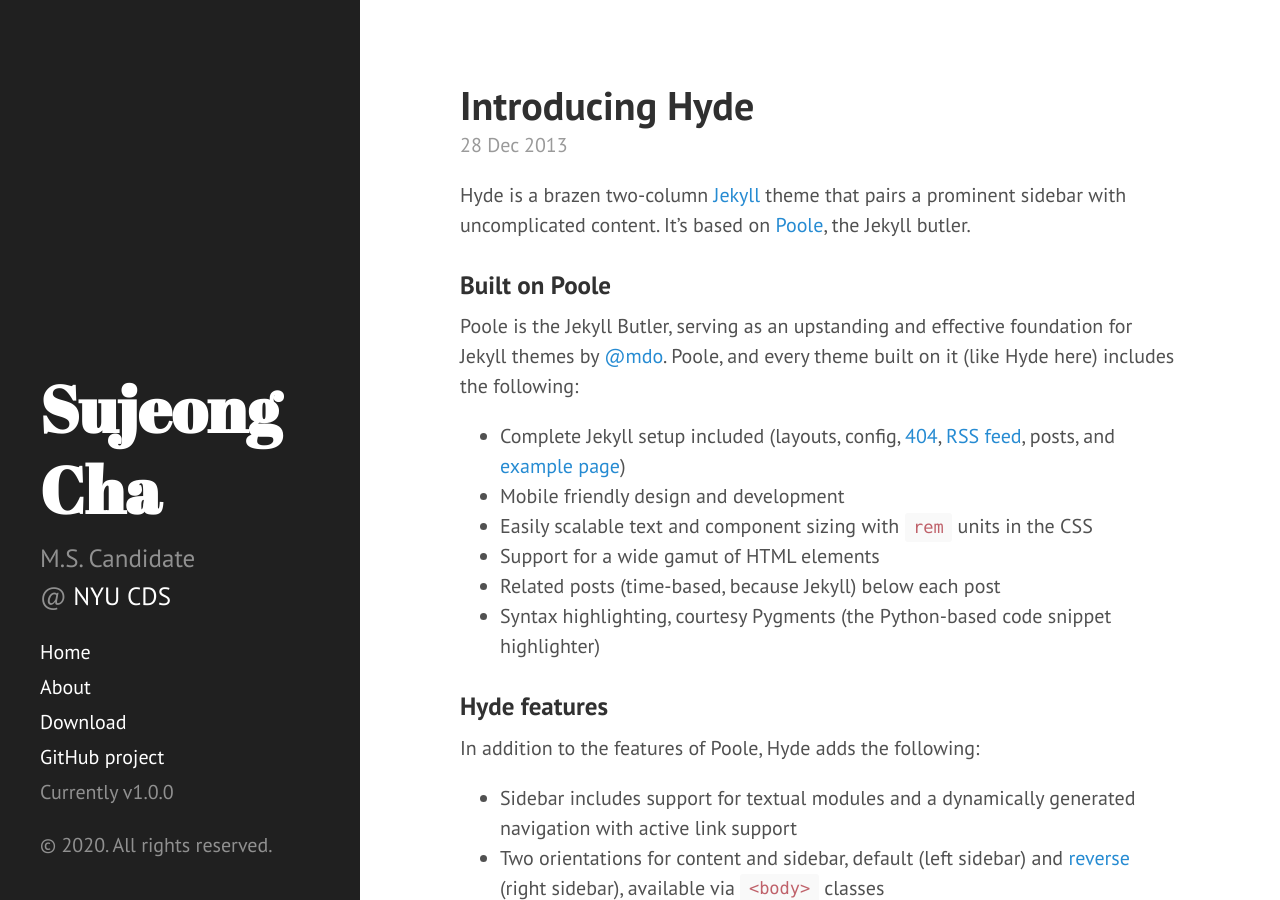
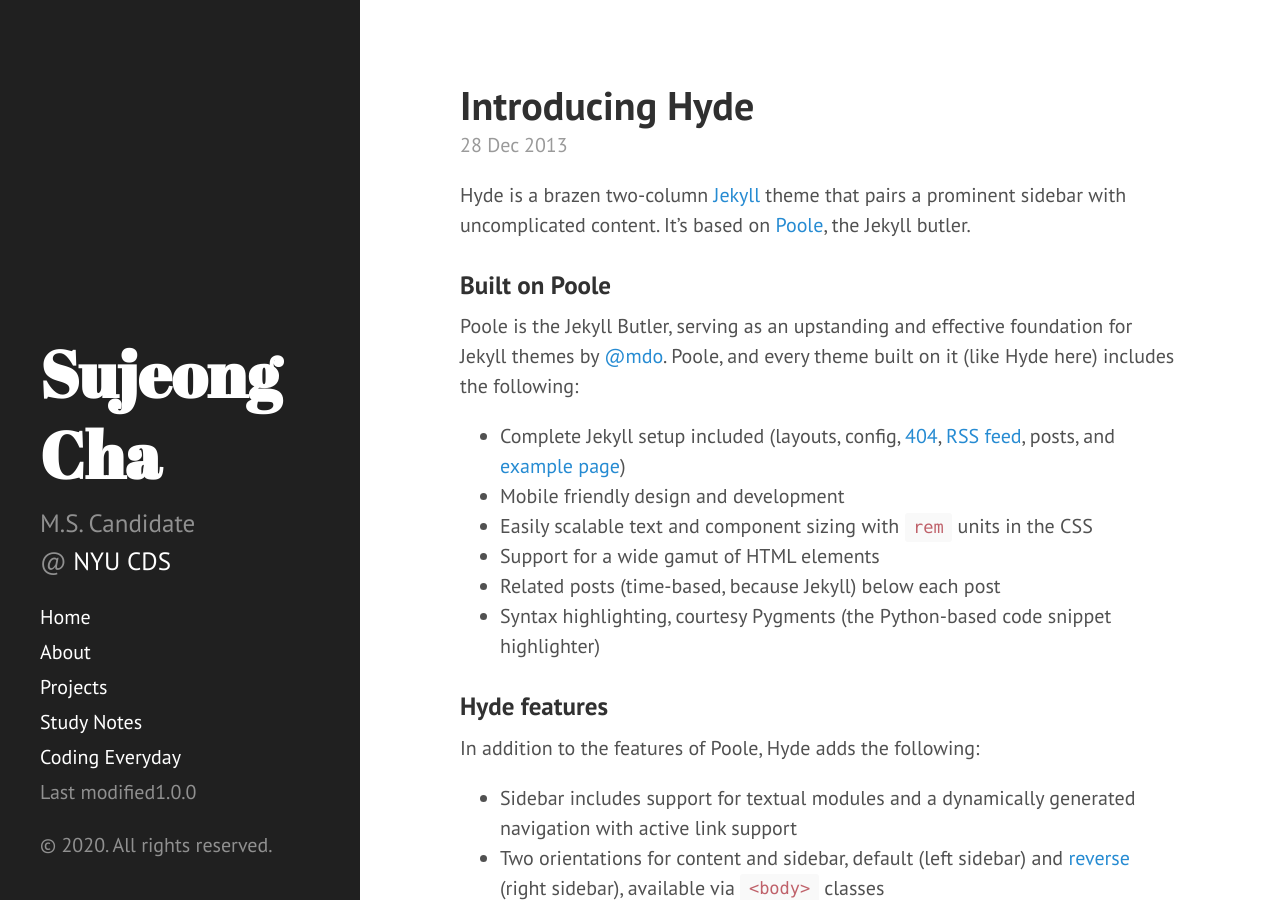
Before and after one commit to sujeongcha/sujeongcha.github.io, a Jekyll site: the page built from index.html, in a window 1280 px wide and 900 px high. Built offline with Jekyll 4.4.1, drawn with Linux system fonts in a browser that asks for light colours; Markdown is read by kramdown in place of the engine named in the settings; the list of posts is cut into pages by our own code.

Commit message:
Update sidebar.html

```diff
--- a/_includes/sidebar.html
+++ b/_includes/sidebar.html
@@ -26,9 +26,10 @@
         {% endif %}
       {% endfor %}
 
-      <a class="sidebar-nav-item" href="{{ site.github.repo }}/archive/v{{ site.version }}.zip">Download</a>
-      <a class="sidebar-nav-item" href="{{ site.github.repo }}">GitHub project</a>
-      <span class="sidebar-nav-item">Currently v{{ site.version }}</span>
+      <a class="sidebar-nav-item" href="{{ site.github.repo }}">Projects</a>
+      <a class="sidebar-nav-item" href="{{ site.github.repo }}">Study Notes</a>
+      <a class="sidebar-nav-item" href="{{ site.github.repo }}">Coding Everyday</a>
+      <span class="sidebar-nav-item">Last modified{{ site.version }}</span>
     </nav>
 
     <p>&copy; {{ site.time | date: '%Y' }}. All rights reserved.</p>
```
